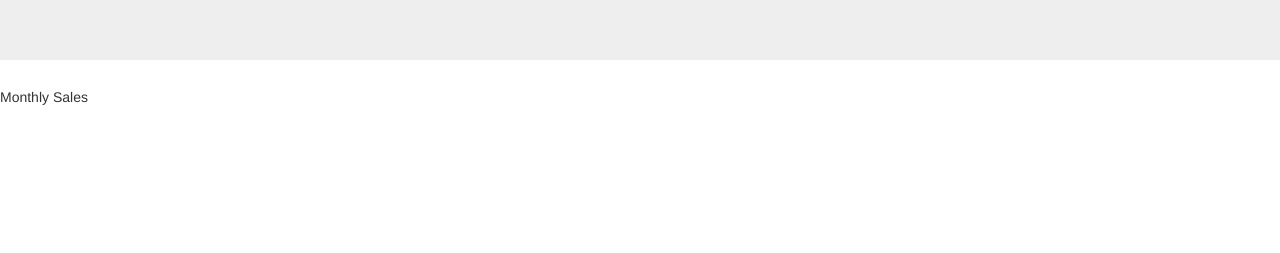
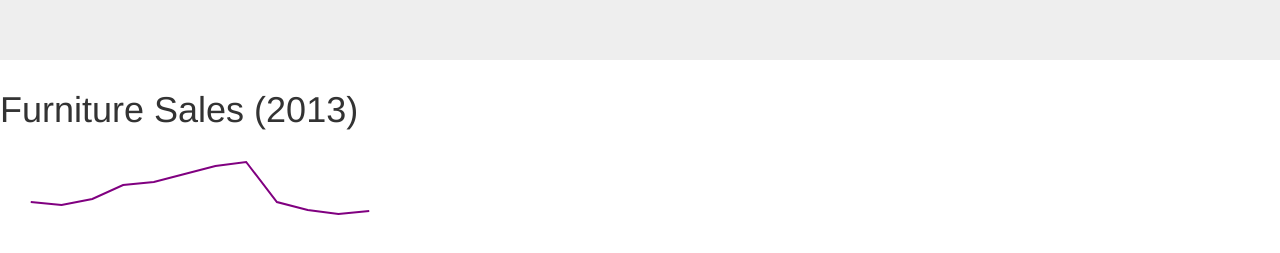
Before and after one commit to timothynegron/d3-external-data-sources, a plain HTML site: page index.html in a window 1280 px wide. Shown: the part 612-865 px from the top of the page. Before the commit the page ends 800 px from the top, so only its background shows below. Drawn offline with nearby package versions, Linux system fonts and the light colour scheme.

Commit message:
Adds buildJSONLine function

```diff
--- /dev/null
+++ b/MonthlySalesbyCategory.json
@@ -0,0 +1,55 @@
+{
+  "category": "Furniture",
+  "region": "West",
+  "monthlySales":
+
+    [{
+      "month":20130101,
+      "sales":38
+    },
+    {
+      "month":20130201,
+      "sales":35
+    },
+    {
+      "month":20130301,
+      "sales":41
+    },
+    {
+      "month":20130401,
+      "sales":55
+    },
+    {
+      "month":20130501,
+      "sales":58
+    },
+    {
+      "month":20130601,
+      "sales":66
+    },
+    {
+      "month":20130701,
+      "sales":74
+    },
+    {
+      "month":20130801,
+      "sales":78
+    },
+    {
+      "month":20130901,
+      "sales":38
+    },
+    {
+      "month":20131001,
+      "sales":30
+    },
+    {
+      "month":20131101,
+      "sales":26
+    },
+    {
+      "month":20131201,
+      "sales":29
+    }
+  ]
+}
--- a/index.html
+++ b/index.html
@@ -28,6 +28,6 @@
         <p class="lead">Creating a graph from an external data source</p>
     </div>
 
-    <h5 id="json">Monthly Sales</h5>
+    <h5 id="json"></h5>
 </body>
 </html>
--- a/main.js
+++ b/main.js
@@ -86,3 +86,61 @@ function showTotals(){
                 .append("td")
                 .text(function(d) {return d;});
 }
+
+
+
+
+// ┌───────────────┐
+// │   JSON File   │
+// └───────────────┘
+
+const height2 = 100;
+const width2 = 400;
+let ds1; // global variable for data - dataset
+let salesTotal1 = 0.0;
+let salesAvg1 = 0.0;
+let metrics1 = [];
+
+function buildJSONLine(){
+
+    // Line function
+   const lineFun = d3.svg.line()
+   .x(function(d){return (d.month-20130001)/3.25})
+   .y(function(d){return (height2-d.sales);})
+   .interpolate("linear");
+
+// Append svg to tag
+const svg1 = d3.select("#json")
+           .append("svg")
+           .attr({
+               width: width2,
+               height: height2
+});
+
+// Append visuals to svg
+const viz = svg1.append("path")
+               .attr({
+                   d: lineFun(ds1.monthlySales),
+                   "stroke": "purple",
+                   "stroke-width": 2,
+                   "fill": "none"
+   });
+
+}
+
+function showHeader() {
+    d3.select("#json").append("h1")
+                        .text(ds1.category + " Sales (2013)");
+}
+
+d3.json("MonthlySalesbyCategory.json", function(error, data){
+
+    if(error){
+        console.log(error);
+    }else{
+        ds1 = data;
+        console.log(ds1);
+        showHeader();
+        buildJSONLine();
+    }
+});
```
Also changed, not shown: 1 other file.
